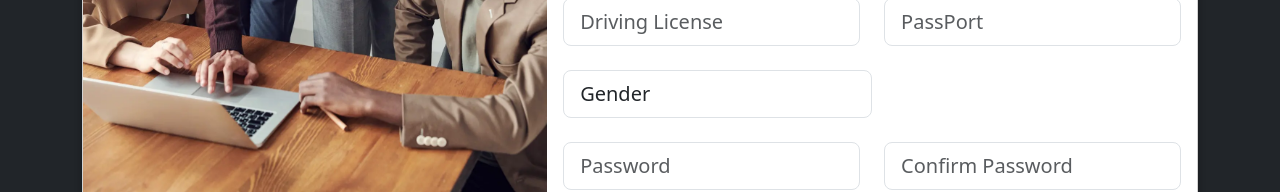
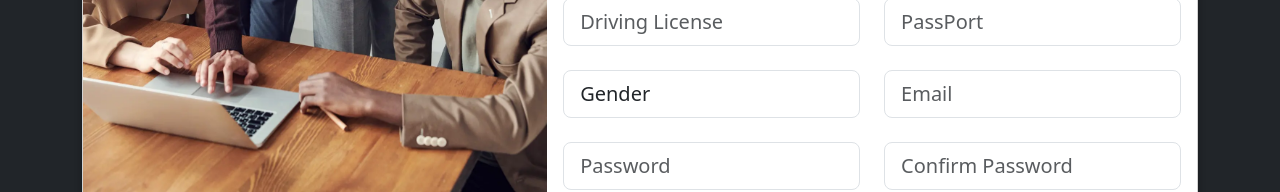
Before and after one commit to pandey286/banking-portal, a React (Create React App) app: page /register in a window 1280 px wide. Shown: the part 589-781 px from the top of the page. Built offline with nearby package versions, Linux system fonts and the light colour scheme.

Commit message:
email field added

```diff
--- a/src/components/Registration/Register.js
+++ b/src/components/Registration/Register.js
@@ -66,18 +66,19 @@ const Register = () => {
                       </div>
                       <div className='row'>
                         <div className="form-outline col-md-6 mb-4">
-                          <input type="num" id="form3Example8" className="form-control form-control-lg" placeholder='Aadhaar Number' />
+                          <input type="text" id="form3Example8" className="form-control form-control-lg" placeholder='Aadhaar Number' />
                         </div>
                         <div className="form-outline col-md-6 mb-4">
-                          <input type="num" id="form3Example8" className="form-control form-control-lg" placeholder='PAN Number' />
+                          <input type="text" id="form3Example8" className="form-control form-control-lg" placeholder='PAN Number' />
                         </div>
                         <div className="form-outline col-md-6 mb-4">
-                          <input type="num" id="form3Example8" className="form-control form-control-lg" placeholder='Driving License' />
+                          <input type="text" id="form3Example8" className="form-control form-control-lg" placeholder='Driving License' />
                         </div>
                         <div className="form-outline col-md-6 mb-4">
-                          <input type="num" id="form3Example8" className="form-control form-control-lg" placeholder='PassPort' />
+                          <input type="text" id="form3Example8" className="form-control form-control-lg" placeholder='PassPort' />
                         </div>
                       </div>
+                      <div className='row'>
                         <div className="col-md-6 mb-4">
                           <div className="form-outline">
                             <select id="form3Example1n" className="select form-control form-control-lg" placeholder='Gender'>
@@ -86,6 +87,10 @@ const Register = () => {
                               <option value="2">Female</option>
                               <option value="3">Others</option>
                             </select>
+                          </div>
+                        </div>
+                        <div className="form-outline col-md-6 mb-4">
+                          <input type="email" id="form3Example8" className="form-control form-control-lg" placeholder='Email' />
                         </div>
                       </div>
                       <div className='row'>
```
Lines whose indentation alone changed are shown as unchanged.
